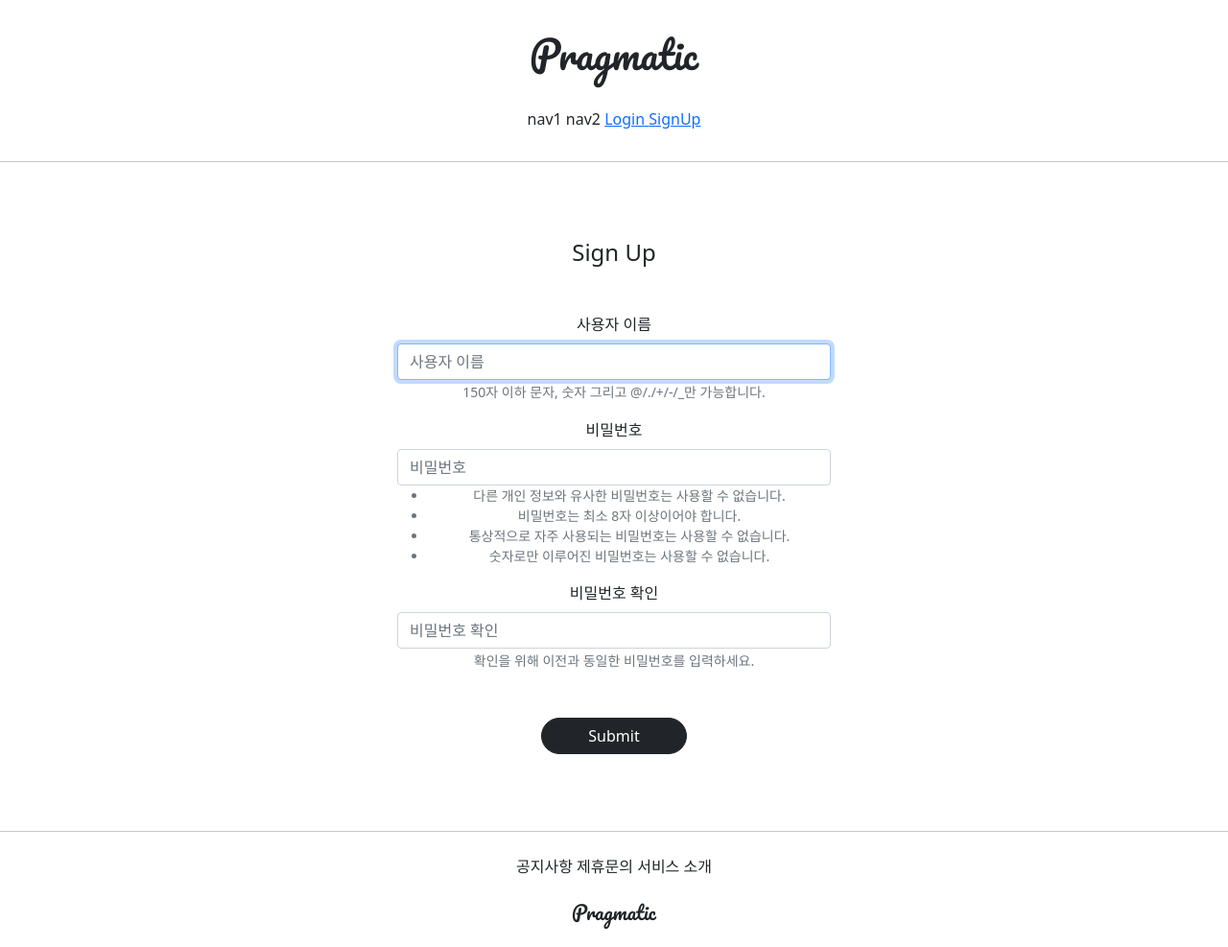
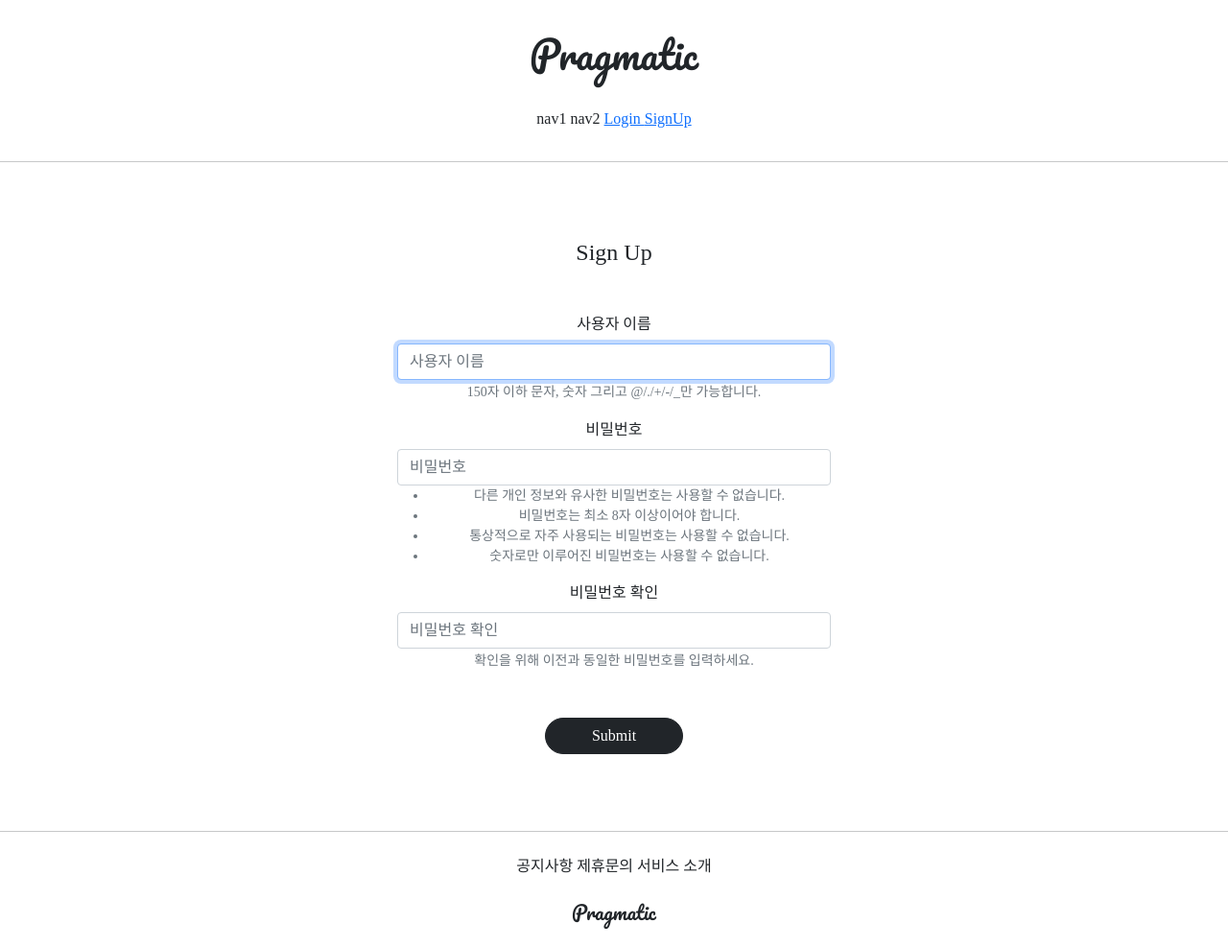
Before and after one commit to AISchool-SJH/GIS_4_1_Web, a Django app: page /accounts/create/ in a window 1280 px wide. Shown: the whole page at 96% size. Run offline with Django 3.2, Linux system fonts and the light colour scheme; parts of the project's set-up code (start-up, migrations or seed data) failed here and were passed over; some libraries are stand-ins or nearby versions; some web fonts are replaced.

Commit message:
7/16 4ban class commit_2

```diff
--- a/templates/bass.html
+++ b/templates/bass.html
@@ -3,7 +3,7 @@
 
 {% include 'head.html' %}
 
-<body>
+<body style="font-family: 'NanumSquareR'">
 
 {% include 'header.html' %}
 
--- a/templates/head.html
+++ b/templates/head.html
@@ -15,4 +15,27 @@
     {#  DEFAULT CSS LINK  #}
     <link rel="stylesheet" type="text/css" href="{% static 'bass.css' %}">
 
+    {# 나눔 스퀘어 font #}
+    <style>
+        @font-face {
+            font-family: 'NanumSquareR';
+            src: local('NanumSquareR'),
+            url("{% static 'fonts/NanumSquareR.otf' %}") format("opentype");
+        }
+        @font-face {
+            font-family: 'NanumSquareEB';
+            src: local('NanumSquareEB'),
+            url("{% static 'fonts/NanumSquareEB.otf' %}") format("opentype");
+        }
+        @font-face {
+            font-family: 'NanumSquareB';
+            src: local('NanumSquareB'),
+            url("{% static 'fonts/NanumSquareB.otf' %}") format("opentype");
+        }
+        @font-face {
+            font-family: 'NanumSquareL';
+            src: local('NanumSquareL'),
+            url("{% static 'fonts/NanumSquareL.otf' %}") format("opentype");
+        }
+    </style>
 </head>
```
Also changed, not shown: static/font/NanumSquareB.otf (added), static/font/NanumSquareEB.otf (added), static/font/NanumSquareL.otf (added), static/font/NanumSquareR.otf (added).
